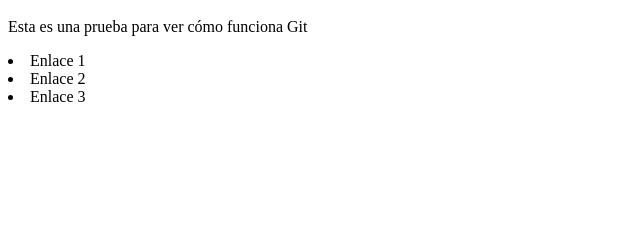
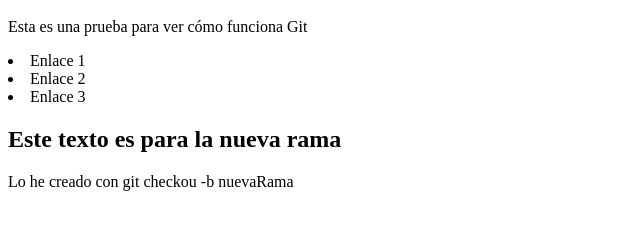
Before and after one commit to Helena-JV/miRepositorio, a plain HTML site: page index.html in a window 1280 px wide. Shown: the part 48-278 px from the top of the page, without its empty margins (0-640 px from the left). Drawn offline with Linux system fonts and the light colour scheme.

Commit message:
Añadida nueva rama

```diff
--- a/index.html
+++ b/index.html
@@ -3,3 +3,6 @@
 <li>Enlace 1</li>
 <li>Enlace 2</li>
 <li>Enlace 3</li>
+
+<h2>Este texto es para la nueva rama</h2>
+<p>Lo he creado con git checkou -b nuevaRama</p>
```
